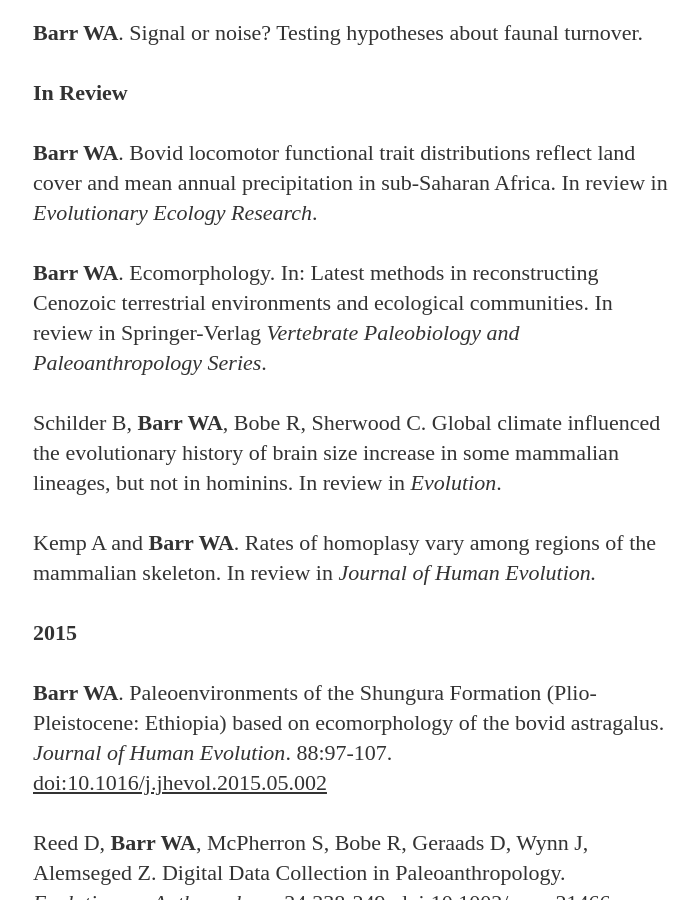
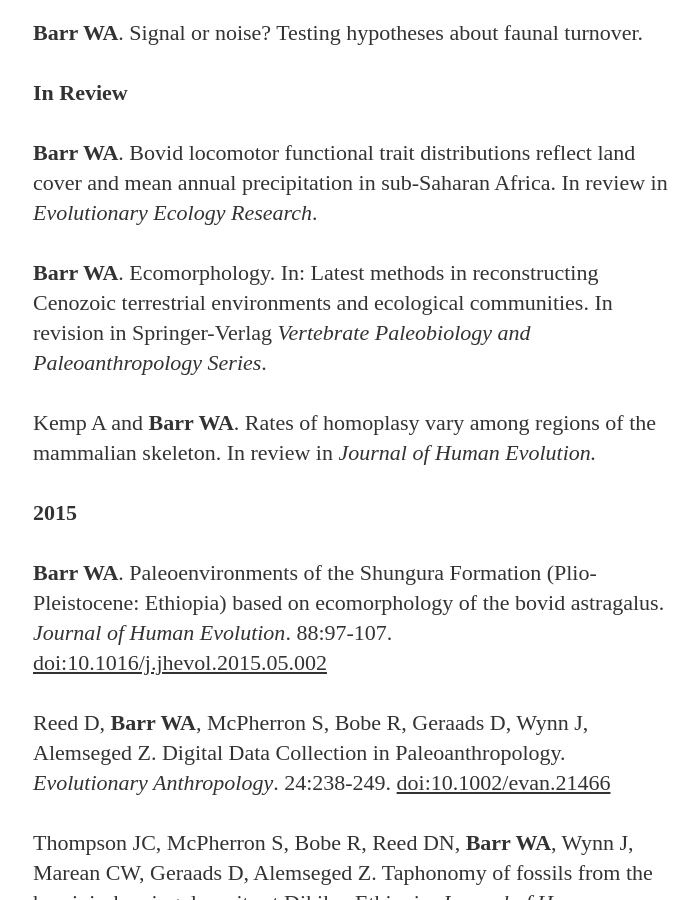
Before and after one commit to wabarr/personal, a Jekyll site: the page built from CV.html, in a window 1280 px wide and 900 px high, scrolled down 1594 px. Shown: the whole window, without its empty margins (287-986 px from the left). Built offline with Jekyll 4.4.1, drawn with Linux system fonts in a browser that asks for light colours; nearby versions of some CDN libraries; some web fonts are replaced; some of the changed text lies outside the part shown.

Commit message:
update cv

```diff
--- a/CV.html
+++ b/CV.html
@@ -17,8 +17,7 @@
 <p><span><strong>Barr WA</strong></span>. Signal or noise? Testing hypotheses about faunal turnover.</p>
 <p><span><strong>In Review</strong></span></p>
 <p><span><strong>Barr WA</strong></span>. Bovid locomotor functional trait distributions reflect land cover and mean annual precipitation in sub-Saharan Africa. In review in <em>Evolutionary Ecology Research</em>.</p>
-<p><span><strong>Barr WA</strong></span>. Ecomorphology. In: Latest methods in reconstructing Cenozoic terrestrial environments and ecological communities. In review in Springer-Verlag <em>Vertebrate Paleobiology and Paleoanthropology Series</em>.</p>
-<p>Schilder B, <span><strong>Barr WA</strong></span>, Bobe R, Sherwood C. Global climate influenced the evolutionary history of brain size increase in some mammalian lineages, but not in hominins. In review in <em>Evolution</em>.</p>
+<p><span><strong>Barr WA</strong></span>. Ecomorphology. In: Latest methods in reconstructing Cenozoic terrestrial environments and ecological communities. In revision in Springer-Verlag <em>Vertebrate Paleobiology and Paleoanthropology Series</em>.</p>
 <p>Kemp A and <span><strong>Barr WA</strong></span>. Rates of homoplasy vary among regions of the mammalian skeleton. In review in <em>Journal of Human Evolution.</em></p>
 <p><span><strong>2015</strong></span></p>
 <p><span><strong>Barr WA</strong></span>. Paleoenvironments of the Shungura Formation (Plio-Pleistocene: Ethiopia) based on ecomorphology of the bovid astragalus. <em>Journal of Human Evolution</em>. 88:97-107. <a href="http://dx.doi.org/10.1016/j.jhevol.2015.05.002">doi:10.1016/j.jhevol.2015.05.002</a></p>
@@ -31,8 +30,6 @@
 <p><span><strong>2010</strong></span></p>
 <p>Reed DN, and <span><strong>Barr WA</strong></span>. A preliminary account of the rodents from Pleistocene levels at Grotte des Contrebandiers (Smuggler’s Cave), Morocco. <em>Historical Biology</em>. 22:286-294. <a href="http://dx.doi.org/10.1080/08912960903562192">doi:10.1080/08912960903562192</a></p>
 <h1 id="funding-and-awards" class="unnumbered">Funding and Awards</h1>
-<p><span><strong>Pending</strong></span></p>
-<p>National Science Foundation (RIDIR) - <em>AnthroCore</em>: An open-source spatial database infrastructure for biological anthropology, archaeology and other field and collection based research in the social and behavioral sciences. PIs: Reed, DiFiore, Kappelman. Role: Senior Scientist. Amount requested: $1,588,069.</p>
 <p><span><strong>2015</strong></span></p>
 <p>National Science Foundation (Archaeology) - Middle Pleistocene Hominin Behavior and Paleoecology at Farre, Chalbi Basin, Northern Kenya. PI: Ferraro. Role: Senior Scientist. Amount awarded: $60,000.</p>
 <p><span><strong>2014</strong></span></p>
```
Also changed, not shown: other parts of CV.html (+3 -0 lines), WAB_CV.html (+4 -4 lines), 5 other files.
